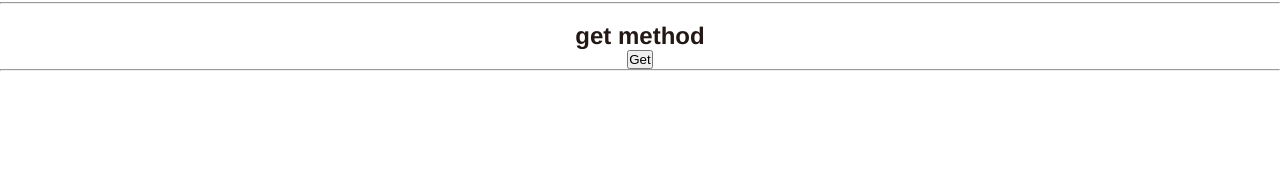
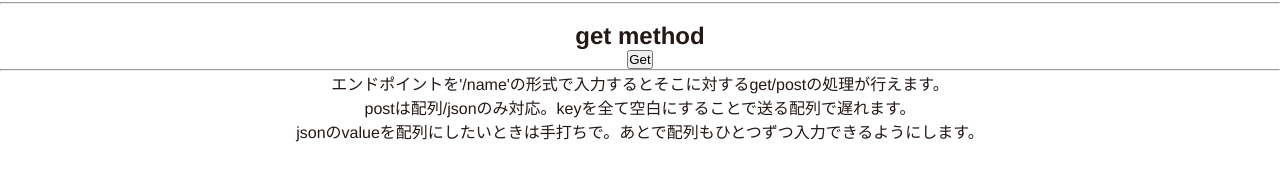
Before and after one commit to renasami/myjlab_summer_2021_teamM, a Vue app in the folder app/my-vue-app/: page /api-test in a window 1280 px wide. Shown: the part 176-356 px from the top of the page. Built offline with nearby package versions, Linux system fonts and the light colour scheme.

Commit message:
説明文追加

```diff
--- a/app/my-vue-app/src/components/ApiTest.vue
+++ b/app/my-vue-app/src/components/ApiTest.vue
@@ -26,6 +26,11 @@
             <button @click="getData">Get</button>
         </div>
         <hr/>
+        <p>
+            エンドポイントを'/name'の形式で入力するとそこに対するget/postの処理が行えます。<br/>
+            postは配列/jsonのみ対応。keyを全て空白にすることで送る配列で遅れます。<br/>
+            jsonのvalueを配列にしたいときは手打ちで。あとで配列もひとつずつ入力できるようにします。
+        </p>
     </div>
 </template>
 <script>
```
